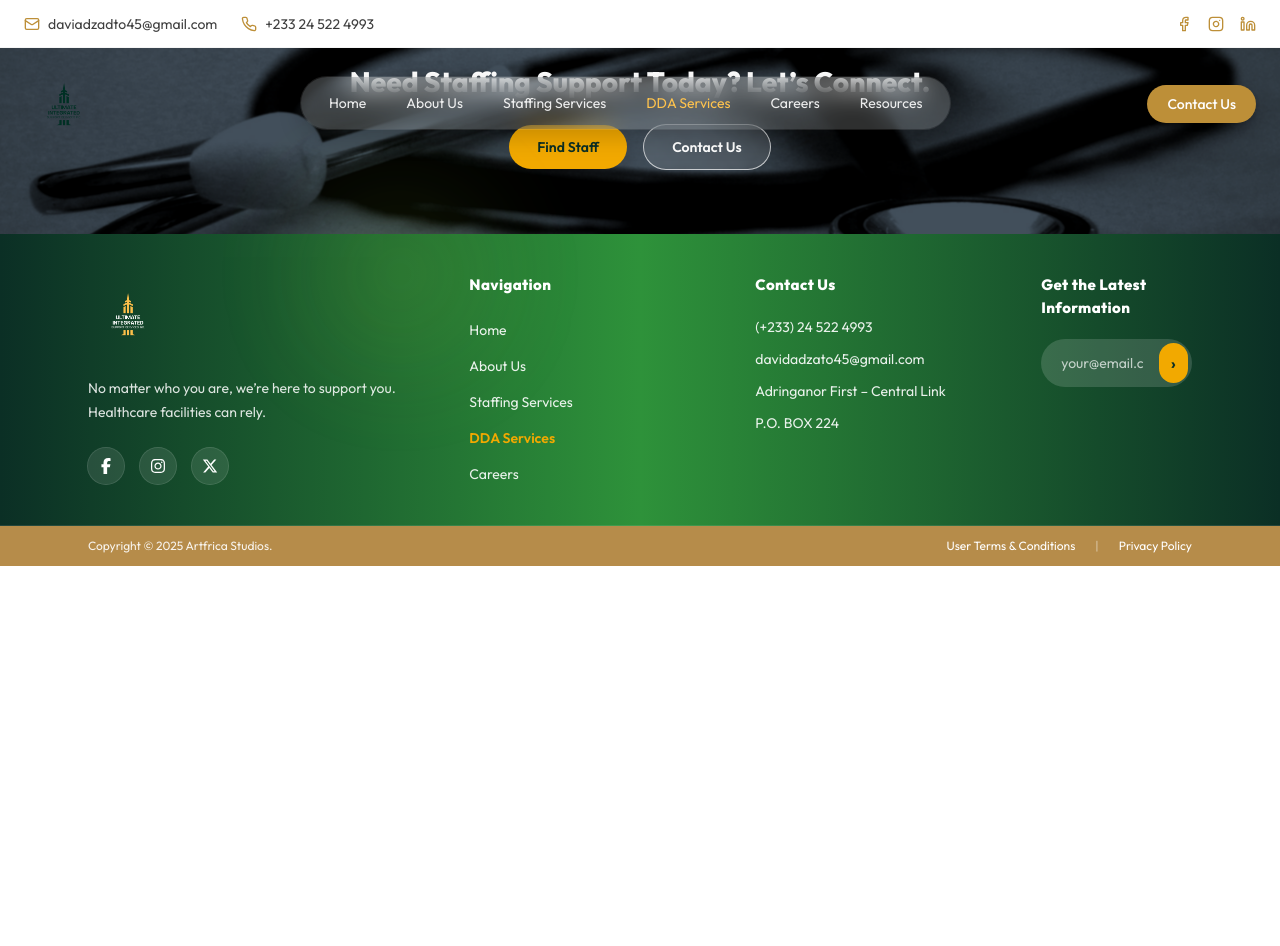
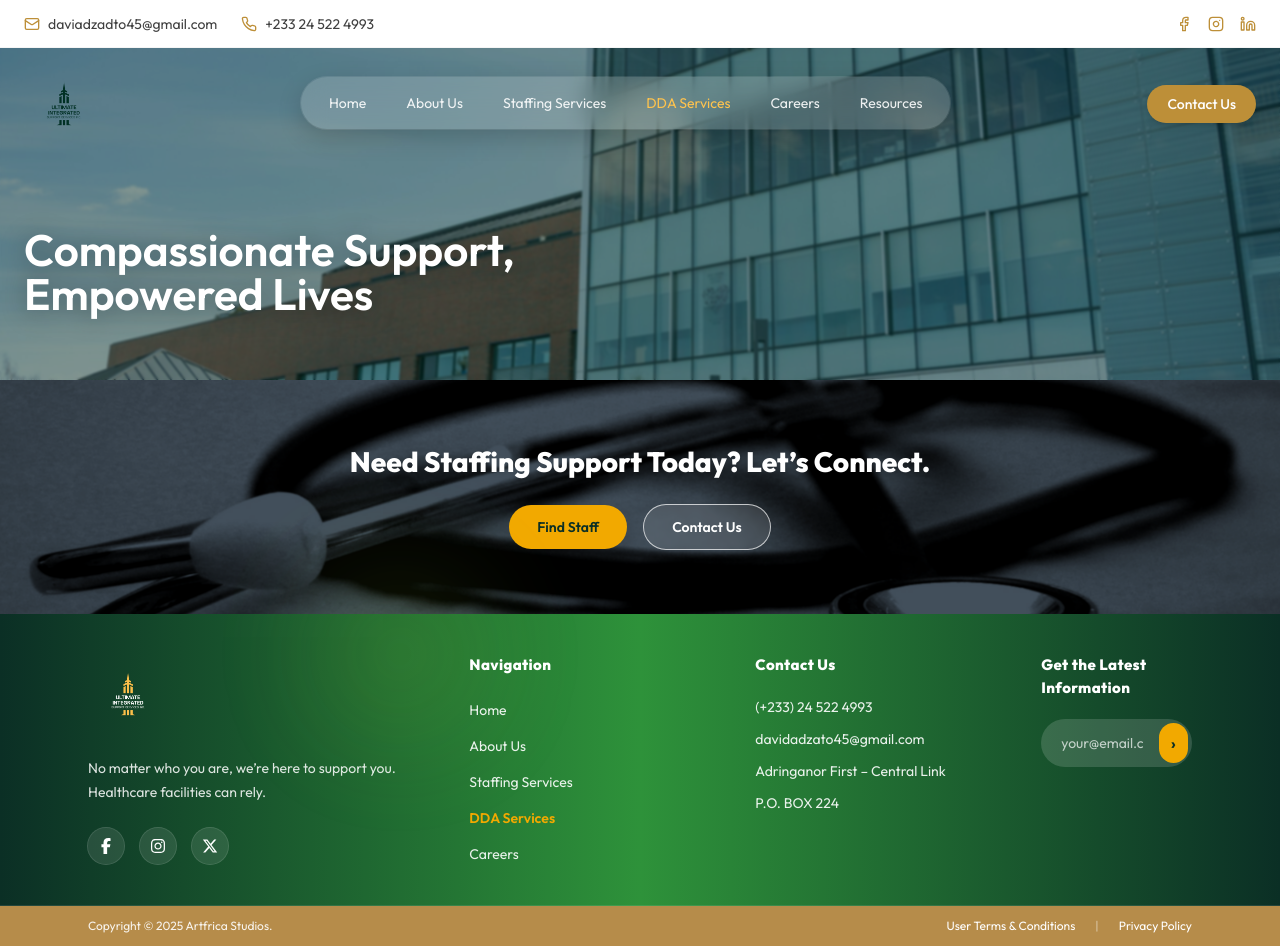
Before and after one commit to Lancelot-SO/uisupport, a React (Vite) app: page /dda-services in a window 1280 px wide. Before the commit the page ends 800 px from the top, so only its background shows below. Built offline with nearby package versions, Linux system fonts and the light colour scheme; a web font is replaced by a local one; what tailwindcss-motion would draw is missing.

Commit message:
project updated

```diff
--- a/src/App.jsx
+++ b/src/App.jsx
@@ -7,6 +7,7 @@ import Footer from './components/Footer'
 import About from './pages/About'
 import Contact from './pages/Contact'
 import Staffing from './pages/Staffing'
+import DdaServices from './pages/DdaServices'
 
 
 
@@ -20,6 +21,7 @@ function App() {
         <Route path='/about' element={<About />} />
         <Route path='/contact' element={<Contact />} />
         <Route path='/staffing' element={<Staffing />} />
+        <Route path='/dda-services' element={<DdaServices />} />
       </Routes>
       <Footer />
     </BrowserRouter>
--- /dev/null
+++ b/src/components/services/ServicesHero.jsx
@@ -0,0 +1,59 @@
+/* eslint-disable no-unused-vars */
+import React from "react";
+import herobg from "../../assets/home/herobg.png";
+
+const ServicesHero = () => {
+    return (
+        <section
+            className="
+        relative w-full
+        "
+            aria-label="Hero"
+        >
+            {/* Background image */}
+            <div className="relative">
+                <div
+                    className="
+            relative w-full h-[380px]
+            bg-center bg-cover
+          "
+                    style={{ backgroundImage: `url(${herobg})` }}
+                >
+                    {/* Teal overlay/gradient to match screenshot */}
+                    <div
+                        className="
+              absolute inset-0
+              bg-[#1F4160]/70
+              sm:bg-transparent
+              from-[#182F3F]/80 via-[#1F4160]/65 to-[#1F4160]/60
+              backdrop-blur-[1px]
+            "
+                    />
+
+                    {/* Content */}
+                    <div className="relative z-10 mx-auto max-w-7xl px-4 sm:px-6">
+                        <div className="
+                flex h-[60vh] md:h-[58vh] lg:h-[68vh]
+                items-center
+              ">
+                            <h1
+                                className="
+                  text-white font-semibold leading-tight
+                  text-3xl sm:text-4xl md:text-5xl lg:text-[44px]
+                  max-w-[32ch]
+                  drop-shadow-[0_2px_12px_rgba(0,0,0,0.35)]
+                "
+                            >
+                                Compassionate Support,
+                                <br className="hidden sm:block" />
+                                Empowered Lives
+                            </h1>
+                        </div>
+                    </div>
+                </div>
+            </div>
+        </section>
+    );
+};
+
+export default ServicesHero;
--- a/src/components/staffing/Partner.jsx
+++ b/src/components/staffing/Partner.jsx
@@ -81,7 +81,7 @@ export default function Partner({
     tag = "Partner With Us",
     title = "Why Choose Us As Your Staffing Partner",
     intro =
-    "At [Your Company Name], we know that the success of your facility depends on the quality of the people behind it. That's why we go beyond filling positions—we build lasting partnerships grounded in trust, reliability, and excellence. When you work with us, you gain:",
+    "At Ultimate Integrated Support Services, we know that the success of your facility depends on the quality of the people behind it. That's why we go beyond filling positions—we build lasting partnerships grounded in trust, reliability, and excellence. When you work with us, you gain:",
     reasons = [
         {
             title: "24/7 Staffing Support",
--- /dev/null
+++ b/src/pages/DdaServices.jsx
@@ -0,0 +1,13 @@
+/* eslint-disable no-unused-vars */
+import React from 'react'
+import ServicesHero from '../components/services/ServicesHero'
+
+const DdaServices = () => {
+    return (
+        <div>
+            <ServicesHero />
+        </div>
+    )
+}
+
+export default DdaServices
```
Also changed, not shown: 1 other file (tests, documents, lock files or other folders).
